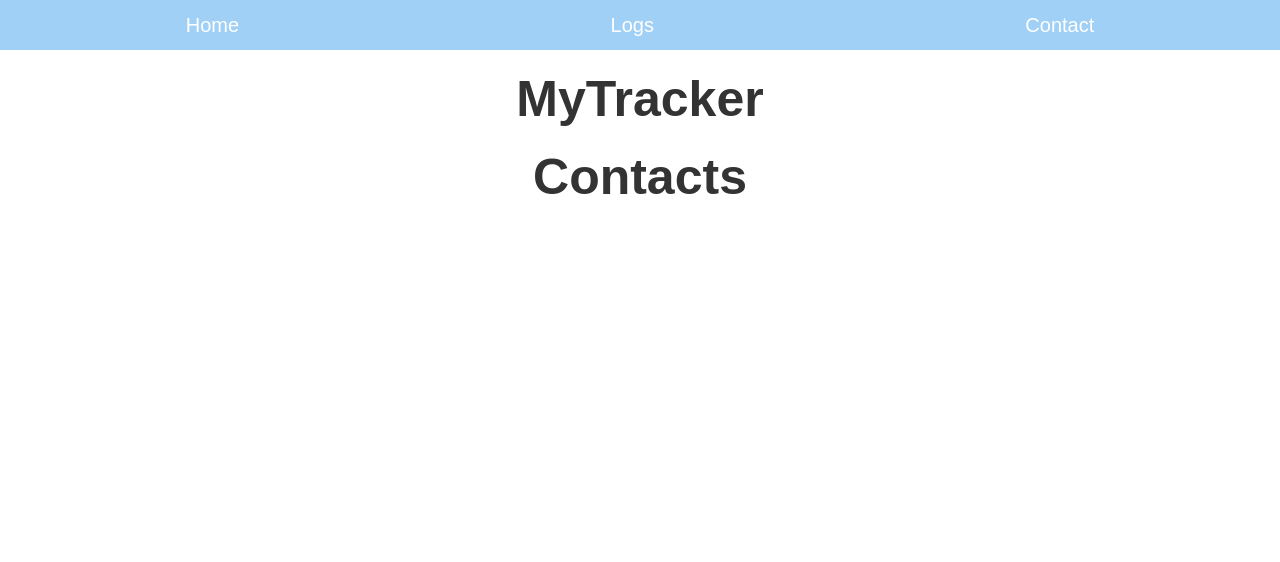
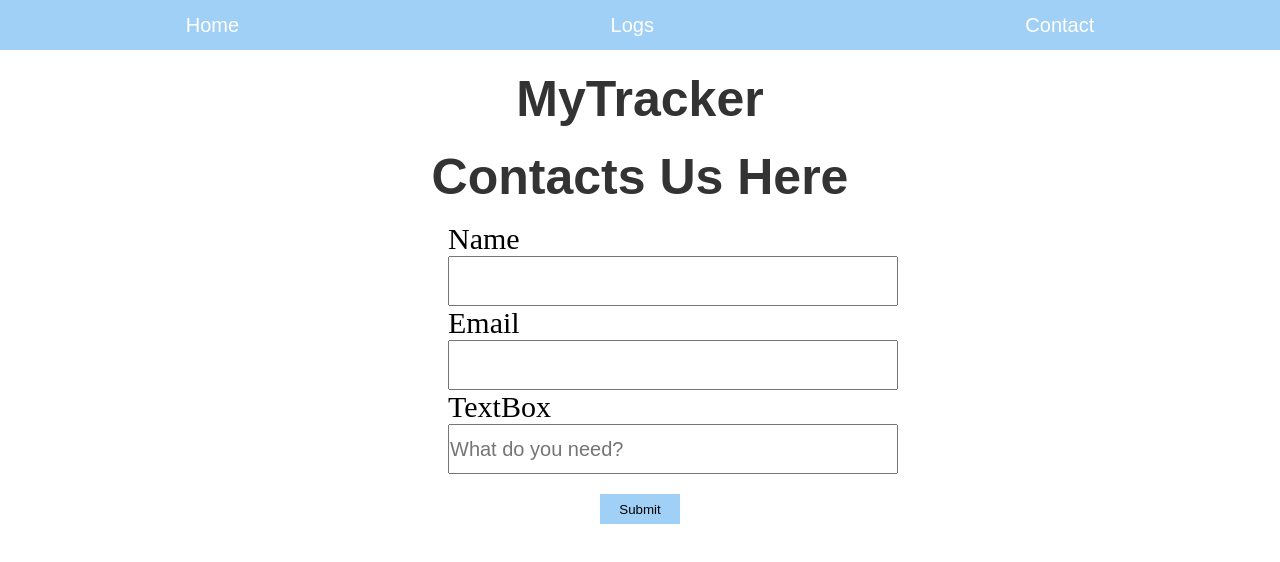
Before and after one commit to Sgissa/finance-tracker, a website: page views/contact.html in a window 1280 px wide. Drawn offline with Linux system fonts and the light colour scheme.

Commit message:
contact page done

```diff
--- a/views/app.js
+++ b/views/app.js
@@ -12,6 +12,11 @@ async function showLogs() {
   logs.forEach((log) => {
     showAllLogs.innerHTML += `<li>$${log.amount} - ${log.category}</li>`;
   });
+
+  for (let i = 0; i < data.length; i++) {
+    showAllLogs.innerHTML += `<li>${logs[i]}
+    <button onclick="deleteLog(${i})">X</button></li>`;
+  }
 }
 
 async function addLog() {
@@ -36,23 +41,23 @@ async function addLog() {
 
 showLogs();
 
-async function removeLog() {
-  const ulList = document.querySelector("#allLogs");
-  ulList.innerHTML = "";
+// async function removeLog() {
+//   const ulList = document.querySelector("#allLogs");
+//   ulList.innerHTML = "";
 
-  const logData = await fetch(`/api/logs`);
-  const { logs } = await logData.json();
+//   const logData = await fetch(`/api/logs`);
+//   const { logs } = await logData.json();
 
-  for (let i = 0; i < data.length; i++) {
-    ulRef.innerHTML += `<li>${logs[i]}
-    <button onclick="deleteData(${i})">X</button></li>`;
-  }
-}
+//   for (let i = 0; i < data.length; i++) {
+//     ulRef.innerHTML += `<li>${logs[i]}
+//     <button onclick="deleteLog(${i})">X</button></li>`;
+//   }
+// }
 
 function deleteLog(index) {
   data.splice(index, 1);
 
-  removeLog();
+  showLogs();
 }
 
-removeLog();
+showLogs();
--- a/views/contact.html
+++ b/views/contact.html
@@ -16,7 +16,16 @@
       <h1>MyTracker</h1>
     </section>
     <section id="logs">
-      <h1>Contacts</h1>
+      <h1>Contacts Us Here</h1>
+      <form class="formHolder">
+        <label>Name</label>
+        <input />
+        <label>Email</label>
+        <input />
+        <label>TextBox</label>
+        <input placeholder="What do you need?" />
+        <button class="subBtn" type="submit">Submit</button>
+      </form>
     </section>
     <script src="app.js"></script>
   </body>
--- a/views/css/styles.css
+++ b/views/css/styles.css
@@ -96,3 +96,32 @@ th {
 tfoot td {
   font-weight: bold;
 }
+
+
+.formHolder {
+  width: 30%;
+  /* background-color: antiquewhite; */
+  display: flex;
+  flex-direction: column;
+  justify-self: center;
+}
+
+label {
+  font-size: 30px;
+}
+
+input {
+  height: 50px;
+  width: 450px;
+  font-size: 20px;
+
+}
+
+.subBtn {
+  width: 80px;
+  height: 30px;
+  background-color: #A0D0F5;
+  border: none;
+  margin: 0 auto;
+  margin-top: 20px;
+}
```
